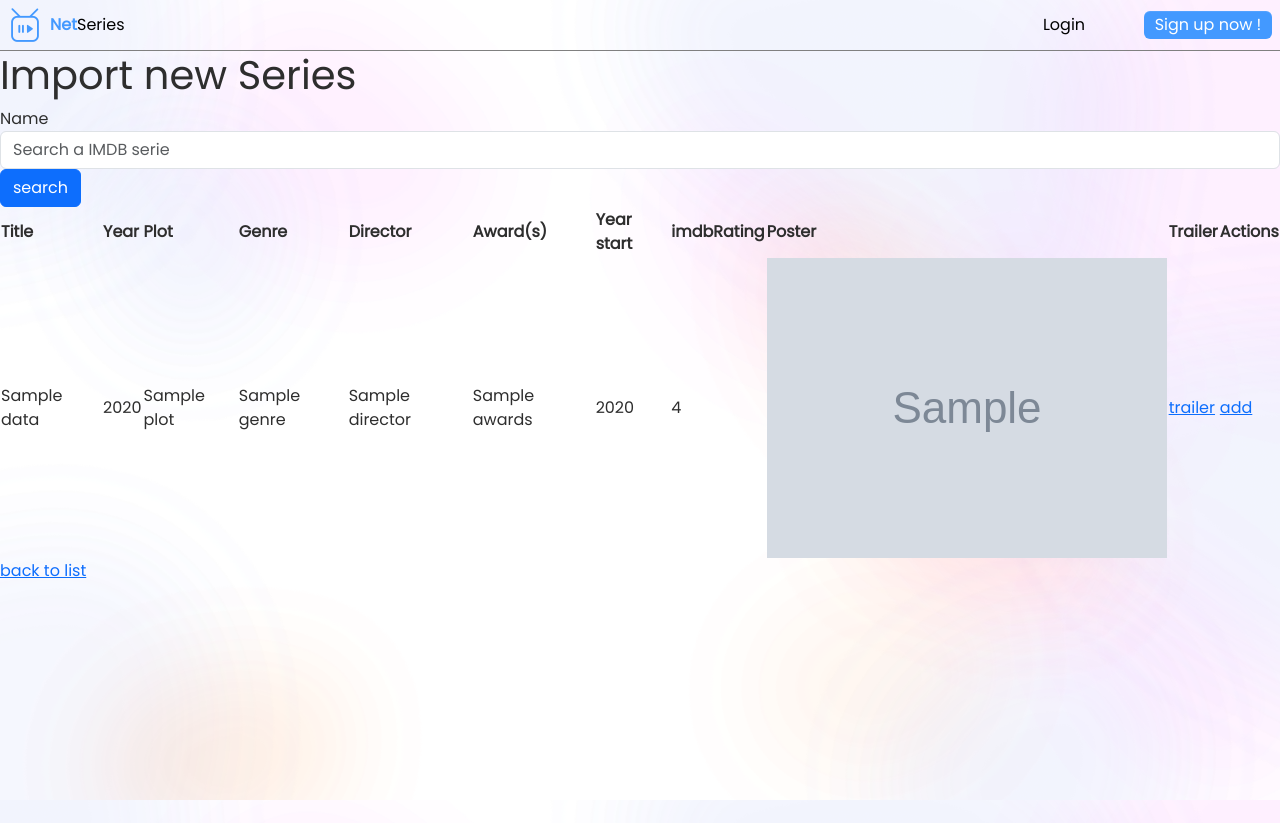
After one commit to pcerello/NetSeries, a Symfony app: template NetSeries/templates/series/search.html.twig in a window 1280 px wide. The commit adds this page. Shown: the top 823 px of the page. Run offline with Twig, Linux system fonts and the light colour scheme; the template is opened without the code that fills it: most values are stand-ins (such as "Sample title", 1, 10 or a date in 2020); grey boxes marked "Sample" are stand-in pictures; some libraries are stand-ins or nearby versions.

Commit message:
push fin de journée

```diff
--- a/NetSeries/public/css/menu.css
+++ b/NetSeries/public/css/menu.css
@@ -16,6 +16,7 @@ body {
     background: url('../images/background.png') no-repeat center center fixed;
     background-size: cover;
     font-family: 'poppins', sans-serif;
+    background-color: white;
 }
 
 #burger {
--- a/NetSeries/src/Form/SeriesType.php
+++ b/NetSeries/src/Form/SeriesType.php
@@ -21,10 +21,6 @@ class SeriesType extends AbstractType
             ->add('awards')
             ->add('yearStart')
             ->add('yearEnd')
-            ->add('country')
-            ->add('user')
-            ->add('actor')
-            ->add('genre')
         ;
     }
 
--- a/NetSeries/templates/series/new.html.twig
+++ b/NetSeries/templates/series/new.html.twig
@@ -3,9 +3,9 @@
 {% block title %}New Series{% endblock %}
 
 {% block body %}
-    <h1>Create new Series</h1>
 
-    {{ include('series/_form.html.twig') }}
+{% endif %}
+
 
     <a href="{{ path('app_series_index') }}">back to list</a>
 {% endblock %}
--- /dev/null
+++ b/NetSeries/templates/series/search.html.twig
@@ -0,0 +1,52 @@
+{% extends 'base.html.twig' %}
+
+{% block title %}New Series{% endblock %}
+
+{% block body %}
+    <h1>Import new Series</h1>
+
+    <form method="get">
+        <div class="form-group">
+            <label for="series_name">Name</label>
+            <input type="text" name="title" placeholder="Search a IMDB serie" class="form-control" id="series_name">
+            <input type="submit" value="search" class="btn btn-primary">
+        </div>
+    </form>
+
+    {% if data.Title is defined %}
+    <table>
+        <tr>
+            <th>Title</th>
+            <th>Year</th>
+            <th>Plot</th>
+            <th>Genre</th>
+            <th>Director</th>
+            <th>Award(s)</th>
+            <th>Year start</th>
+            <th>imdbRating</th>
+            <th>Poster</th>
+            <th>Trailer</th>
+            <th>Actions</th>
+
+        </tr>
+            <tr>
+                <td>{{ data.Title }}</td>
+                <td>{{ data.Year }}</td>
+                <td>{{ data.Plot }}</td>
+                <td>{{ data.Genre }}</td>
+                <td>{{ data.Director }}</td>
+                <td>{{ data.Awards }}</td>
+                <td>{{ data.Year }}</td>
+                <td>{{ data.imdbRating }}</td>
+                <td><img src="{{ data.Poster }}" alt="{{ data.Title }}"></td>
+                <td><a href="https://www.youtube.com/results?search_query={{ data.Title }}+trailer" target="_blank">trailer</a></td>
+                <td>
+                    <a href="{{ path('app_series_new', {'title': data.Title, 'year': data.Year, 'plot': data.Plot, 'genre': data.Genre, 'director': data.Director, 'awards': data.Awards, 'year_start': data.Year, 'imdbRating': data.imdbRating, 'poster': data.Poster}) }}">add</a>
+                </td>
+            </tr>
+    </table>
+{% endif %}
+
+
+    <a href="{{ path('app_series_index') }}">back to list</a>
+{% endblock %}
```
Also changed, not shown: NetSeries/src/Controller/SeriesController.php (+57 -15 lines).
